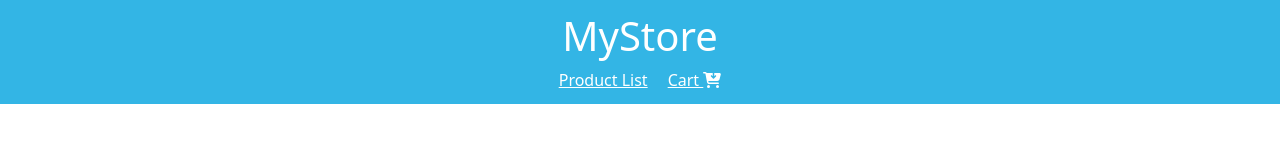
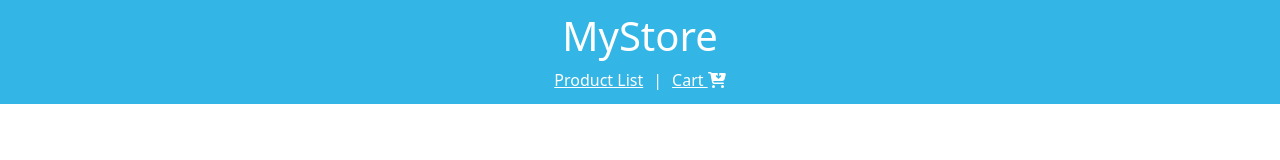
Before and after one commit to mahmoudelmekwed/my-store, an Angular app: page / in a window 1280 px wide. Shown: the top 160 px of the page. Built offline with nearby package versions, Linux system fonts and the light colour scheme.

Commit message:
otherwise

```diff
--- a/src/app/app-routing.module.ts
+++ b/src/app/app-routing.module.ts
@@ -10,7 +10,8 @@ const routes: Routes = [
   { path: '' , component : ProductListComponent},
   {path :'details/:id' , component : ProductItemDetailComponent},
   { path: 'cart' , component: CartComponent},
-  {path: 'success/:fullName/:totalPrice' , component : ConfirmationComponent}
+  {path: 'success/:fullName/:totalPrice' , component : ConfirmationComponent},
+  {path:'**' , component : ProductListComponent}
 ];
 
 @NgModule({
--- a/src/app/header/header.component.html
+++ b/src/app/header/header.component.html
@@ -2,6 +2,7 @@
     <h1>MyStore</h1>
     <div>
         <a routerLink="/">Product List</a>
+        <span>|</span>
         <a routerLink="cart/">Cart <fa-icon [icon]="facart"></fa-icon> </a>
     </div>
 </div>
```
